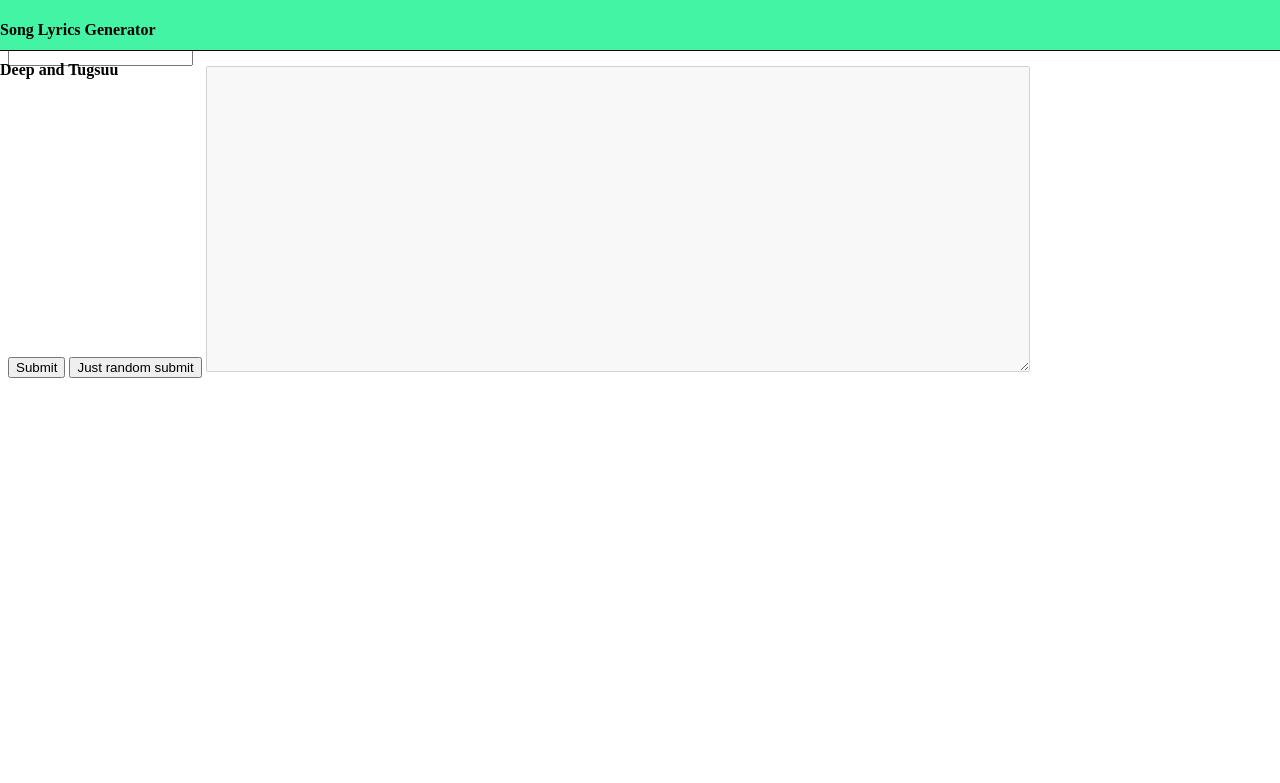
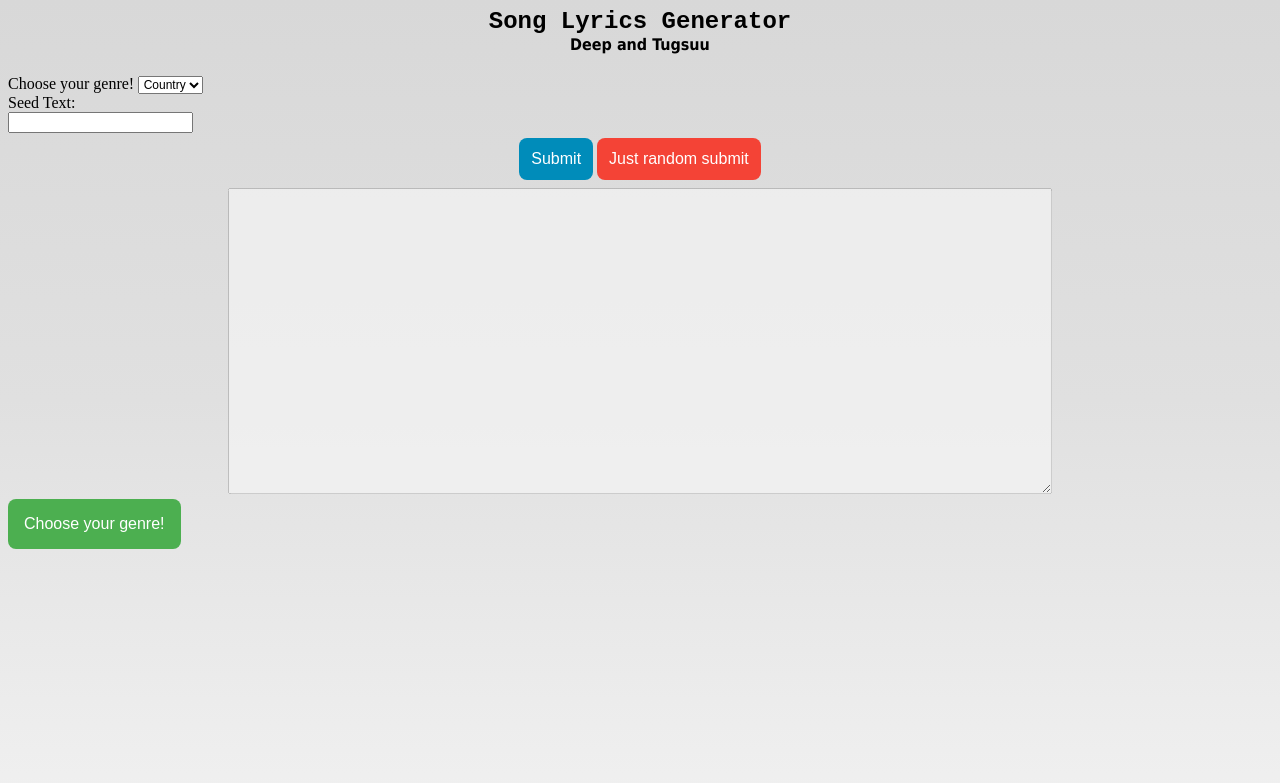
Before and after one commit to tugsbayasgalan/6s198-demo-page, a Flask app: page / in a window 1280 px wide. Shown: the top 783 px of the page. Run offline with Flask 2, Linux system fonts and the light colour scheme; parts of the project's set-up code (start-up, migrations or seed data) failed here and were passed over.

Commit message:
submit buttons improved

```diff
--- a/templates/index.css
+++ b/templates/index.css
@@ -1,3 +1,4 @@
+/*
 #title {
 	background-color: #42F4A4;
 	position: absolute;
@@ -7,5 +8,77 @@
 	height: 50px;
 	box-shadow: 0px 1px;
 }
+*/
 
-#
+body {
+	background: linear-gradient(#D8D8D8, #E0E0E0, #F0F0F0);
+}
+
+
+#truetitle {
+	text-align: center;
+	font-family: "Courier New", Courier, monospace;
+	font-size: 24px;
+	margin-top: 2px;
+}
+
+#subtitle {
+	text-align: center;
+	font-family: Tahoma, Geneva, sans-serif;
+	position: relative;
+	margin-top: -32px;
+
+}
+
+#dropdown {
+	text-align: center;
+	font-size: 12px;
+}
+
+
+#subbuttons {
+	text-align: center;
+}
+
+
+#submitbutton {
+    background-color: #008CBA;
+    color: white;
+    padding: 12px;
+    font-size: 16px;
+    border: none;
+    cursor: pointer;
+    border-radius: 8px;
+    margin-top: 5px;
+    margin-bottom: 8px;
+}
+
+#submitbutton:hover {
+    box-shadow: 0 12px 16px 0 rgba(0,0,0,0.24), 0 17px 50px 0 rgba(0,0,0,0.19);
+}
+
+#randomsubmitbutton {
+	background-color: #F44336;
+    color: white;
+    padding: 12px;
+    font-size: 16px;
+    border: none;
+    cursor: pointer;
+    border-radius: 8px;
+    margin-top: 5px;
+    margin-bottom: 8px;
+}
+
+#randomsubmitbutton:hover {
+    box-shadow: 0 12px 16px 0 rgba(0,0,0,0.24), 0 17px 50px 0 rgba(0,0,0,0.19);
+}
+
+
+/*style for where text is generated */
+#gentext {
+	text-align: center;
+}
+
+#generatedtext {
+	text-align: center;
+}
--- a/templates/index.html
+++ b/templates/index.html
@@ -32,10 +32,17 @@
     }
 
 </script>
+
   <div id="title">
+    <div id="truetitle">
      <h4>Song Lyrics Generator</h4>
+    </div>
+    <div id="subtitle">
      <h4>Deep and Tugsuu</h4>
+    </div>
   </div>
+
+
   <form action="http://127.0.0.1:5000/" method="post">
 
     <div id="firstprompt">
@@ -50,9 +57,76 @@
     Seed Text:<br>
     <input type="text" name="seedtext" value="">
     <br>
-    <input type="submit" value="Submit" onclick="handleSubmitButton()">
-    <input type="submit" value="Just random submit" onclick="handleRandomSubmitButton()">
+
+
+    <div id="subbuttons">
+      <input id="submitbutton" type="submit" value="Submit" onclick="handleSubmitButton()">
+      <input id="randomsubmitbutton" type="submit" value="Just random submit" onclick="handleRandomSubmitButton()">
+    </div>
   </form>
+
+  <div id="gentext">
   <textarea id="generatedText" rows="20" cols="100">{{generated_lyrics}}</textarea>
+  </div>
+
+<style>
+/* Style The Dropdown Button */
+.dropbtn {
+    background-color: #4CAF50;
+    color: white;
+    padding: 16px;
+    font-size: 16px;
+    border: none;
+    cursor: pointer;
+    border-radius: 8px;
+    margin-top: 5px;
+}
+
+/* The container <div> - needed to position the dropdown content */
+.dropdown {
+    position: relative;
+    display: inline-block;
+}
+
+/* Dropdown Content (Hidden by Default) */
+.dropdown-content {
+    display: none;
+    position: absolute;
+    background-color: #f9f9f9;
+    min-width: 160px;
+    box-shadow: 0px 8px 16px 0px rgba(0,0,0,0.2);
+    z-index: 1;
+}
+
+/* Links inside the dropdown */
+.dropdown-content a {
+    color: black;
+    padding: 12px 16px;
+    text-decoration: none;
+    display: block;
+}
+
+/* Change color of dropdown links on hover */
+.dropdown-content a:hover {background-color: #f1f1f1}
+
+/* Show the dropdown menu on hover */
+.dropdown:hover .dropdown-content {
+    display: block;
+}
+
+/* Change the background color of the dropdown button when the dropdown content is shown */
+.dropdown:hover .dropbtn {
+    background-color: #3e8e41;
+}
+</style>
+
+<div class="dropdown">
+  <button class="dropbtn">Choose your genre!</button>
+  <div class="dropdown-content">
+    <a href="#">Country</a>
+    <a href="#">Rap</a>
+    <a href="#">Other</a>
+  </div>
+</div>
 </body>
 </html>
```
